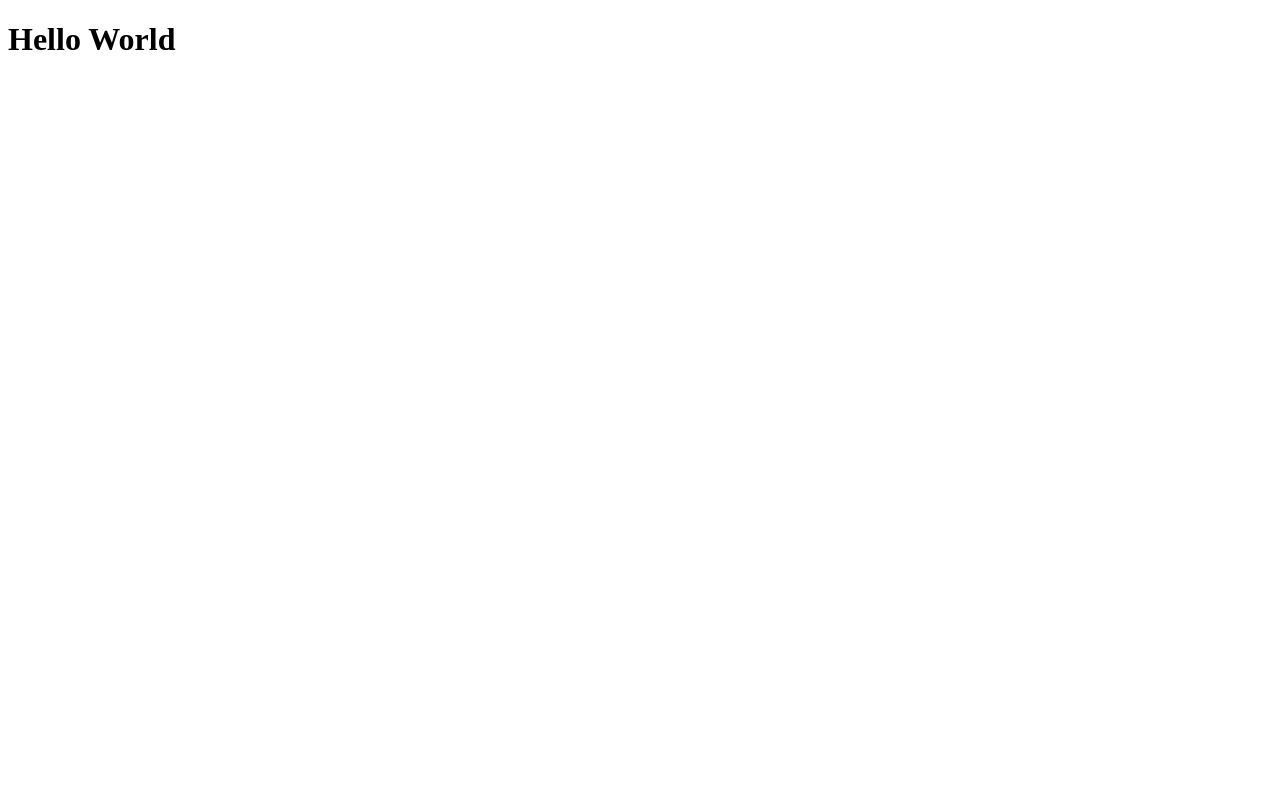
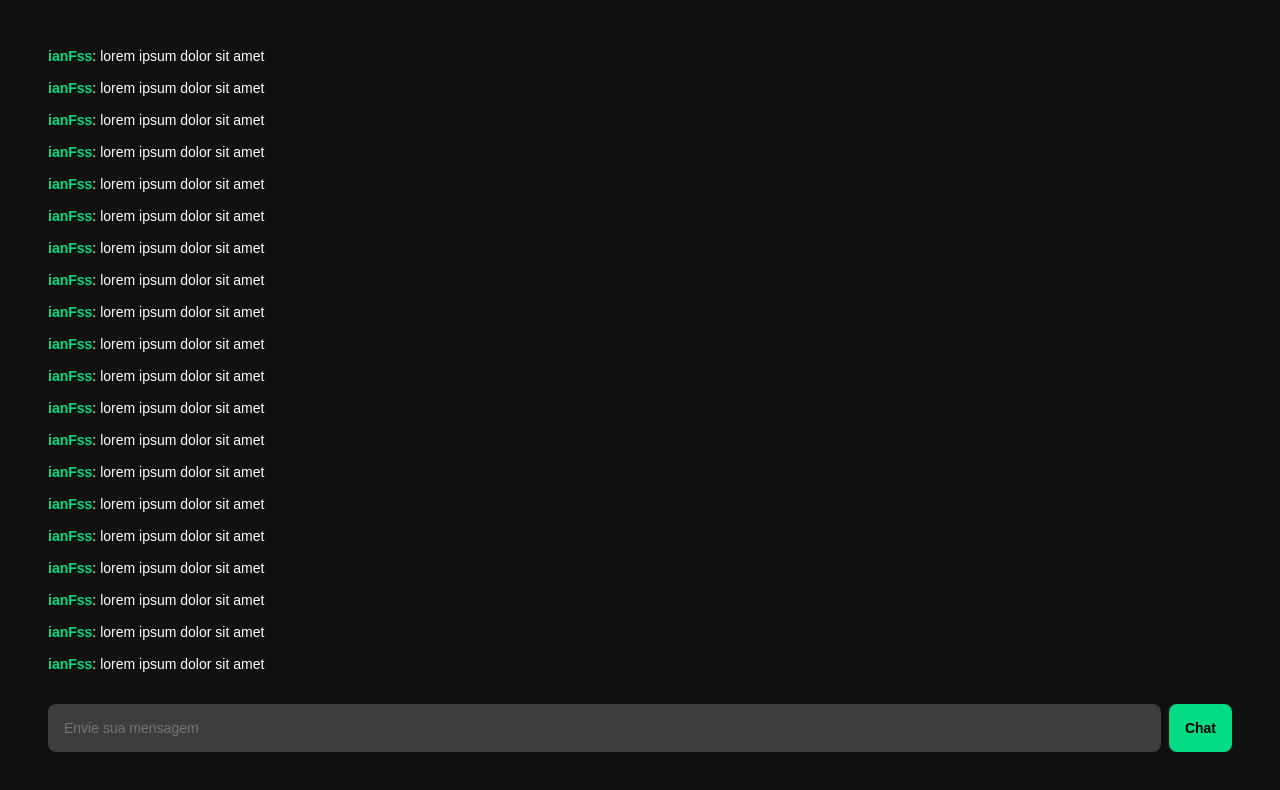
Before and after one commit to ianfilipe/chat-app, a React (Vite) app: page / in a window 1280 px wide. Shown: the top 790 px of the page. Built offline with nearby package versions, Linux system fonts and the light colour scheme.

Commit message:
layout done

```diff
--- a/package.json
+++ b/package.json
@@ -9,8 +9,10 @@
     "preview": "vite preview"
   },
   "dependencies": {
+    "@types/styled-components": "^5.1.25",
     "react": "^18.2.0",
-    "react-dom": "^18.2.0"
+    "react-dom": "^18.2.0",
+    "styled-components": "^5.3.5"
   },
   "devDependencies": {
     "@types/react": "^18.0.15",
--- a/src/App.tsx
+++ b/src/App.tsx
@@ -1,11 +1,7 @@
-import { useState } from 'react'
-import reactLogo from './assets/react.svg'
+import Chat from "./components/Chat";
 
 function App() {
-
-  return (
-    <h1>Hello World</h1>
-  )
+  return <Chat />;
 }
 
-export default App
+export default App;
--- /dev/null
+++ b/src/components/Button/index.tsx
@@ -0,0 +1,22 @@
+import styled from "styled-components";
+
+const StyledButton = styled.button`
+  background: var(--color-background-button);
+  color: var(--color-black);
+  font-weight: 600;
+  padding: 16px;
+  border-radius: 8px;
+  &:hover {
+    cursor: pointer;
+  }
+`;
+
+interface Props {
+  children: React.ReactNode;
+}
+
+function Button({ children }: Props) {
+  return <StyledButton>{children}</StyledButton>;
+}
+
+export default Button;
--- /dev/null
+++ b/src/components/Chat/ChatLog/ChatMessage/index.tsx
@@ -0,0 +1,25 @@
+import styled from "styled-components";
+
+const StyledChatMessage = styled.div`
+  display: flex;
+`;
+
+const UserName = styled.span`
+  font-weight: 600;
+  color: #00db84;
+`;
+
+const UserMessage = styled.span`
+  color: var(--color-white);
+`;
+
+function ChatMessage() {
+  return (
+    <StyledChatMessage>
+      <UserName>ianFss</UserName>
+      <UserMessage>: lorem ipsum dolor sit amet</UserMessage>
+    </StyledChatMessage>
+  );
+}
+
+export default ChatMessage;
--- /dev/null
+++ b/src/components/Chat/ChatLog/index.tsx
@@ -0,0 +1,90 @@
+import styled from "styled-components";
+import ChatMessage from "./ChatMessage";
+
+const StyledChatLog = styled.div`
+  display: flex;
+  flex-direction: column;
+  gap: 16px;
+  flex: 1;
+  margin-bottom: 16px;
+  overflow-y: scroll;
+  /* width */
+  ::-webkit-scrollbar {
+    width: 4px;
+  }
+
+  /* Track */
+  ::-webkit-scrollbar-track {
+    background: transparent;
+  }
+
+  /* Handle */
+  ::-webkit-scrollbar-thumb {
+    border-radius: 9999px;
+    background: #888;
+  }
+
+  /* Handle on hover */
+  ::-webkit-scrollbar-thumb:hover {
+    background: #555;
+  }
+`;
+
+function ChatLog() {
+  return (
+    <StyledChatLog>
+      <ChatMessage />
+      <ChatMessage />
+      <ChatMessage />
+      <ChatMessage />
+      <ChatMessage />
+      <ChatMessage />
+      <ChatMessage />
+      <ChatMessage />
+      <ChatMessage />
+      <ChatMessage />
+      <ChatMessage />
+      <ChatMessage />
+      <ChatMessage />
+      <ChatMessage />
+      <ChatMessage />
+      <ChatMessage />
+      <ChatMessage />
+      <ChatMessage />
+      <ChatMessage />
+      <ChatMessage />
+      <ChatMessage />
+      <ChatMessage />
+      <ChatMessage />
+      <ChatMessage />
+      <ChatMessage />
+      <ChatMessage />
+      <ChatMessage />
+      <ChatMessage />
+      <ChatMessage />
+      <ChatMessage />
+      <ChatMessage />
+      <ChatMessage />
+      <ChatMessage />
+      <ChatMessage />
+      <ChatMessage />
+      <ChatMessage />
+      <ChatMessage />
+      <ChatMessage />
+      <ChatMessage />
+      <ChatMessage />
+      <ChatMessage />
+      <ChatMessage />
+      <ChatMessage />
+      <ChatMessage />
+      <ChatMessage />
+      <ChatMessage />
+      <ChatMessage />
+      <ChatMessage />
+      <ChatMessage />
+      <ChatMessage />
+    </StyledChatLog>
+  );
+}
+
+export default ChatLog;
--- /dev/null
+++ b/src/components/Chat/SendChat/index.tsx
@@ -0,0 +1,19 @@
+import styled from "styled-components";
+import Button from "../../Button";
+import Input from "../../Input";
+
+const StyledSendChat = styled.div`
+  display: flex;
+  gap: 8px;
+`;
+
+function SendChat() {
+  return (
+    <StyledSendChat>
+      <Input placeholder="Envie sua mensagem" />
+      <Button>Chat</Button>
+    </StyledSendChat>
+  );
+}
+
+export default SendChat;
--- /dev/null
+++ b/src/components/Chat/index.tsx
@@ -0,0 +1,20 @@
+import styled from "styled-components";
+import ChatLog from "./ChatLog";
+import SendChat from "./SendChat";
+
+const StyledChat = styled.div`
+  display: flex;
+  flex-direction: column;
+  height: calc(100vh - 96px);
+`;
+
+function Chat() {
+  return (
+    <StyledChat>
+      <ChatLog />
+      <SendChat />
+    </StyledChat>
+  );
+}
+
+export default Chat;
--- /dev/null
+++ b/src/components/Container/index.tsx
@@ -0,0 +1,16 @@
+import React from "react";
+import styled from "styled-components";
+
+const StyledContainer = styled.div`
+  padding: 48px;
+`;
+
+interface Props {
+  children: React.ReactNode;
+}
+
+function Container({ children }: Props) {
+  return <StyledContainer>{children}</StyledContainer>;
+}
+
+export default Container;
--- /dev/null
+++ b/src/components/Input/index.tsx
@@ -0,0 +1,19 @@
+import styled from "styled-components";
+
+const StyledInput = styled.input`
+  background: var(--color-background-input);
+  padding: 16px;
+  border-radius: 8px;
+  color: var(--color-white);
+  width: 100%;
+`;
+
+interface Props {
+  placeholder: string;
+}
+
+function Input({ placeholder }: Props) {
+  return <StyledInput placeholder={placeholder} />;
+}
+
+export default Input;
--- a/src/main.tsx
+++ b/src/main.tsx
@@ -1,9 +1,14 @@
-import React from 'react'
-import ReactDOM from 'react-dom/client'
-import App from './App'
+import React from "react";
+import ReactDOM from "react-dom/client";
+import App from "./App";
+import Container from "./components/Container";
+import { GlobalStyle } from "./styles/GlobalStyle";
 
-ReactDOM.createRoot(document.getElementById('root') as HTMLElement).render(
+ReactDOM.createRoot(document.getElementById("root") as HTMLElement).render(
   <React.StrictMode>
-    <App />
+    <GlobalStyle />
+    <Container>
+      <App />
+    </Container>
   </React.StrictMode>
-)
+);
--- /dev/null
+++ b/src/styles/GlobalStyle.ts
@@ -0,0 +1,30 @@
+import { createGlobalStyle } from "styled-components";
+
+export const GlobalStyle = createGlobalStyle`
+  * {
+    margin: 0;
+    padding: 0;
+    box-sizing: border
+  }
+
+  html, body, #root {
+    background: var(--color-background);
+    color: var(--color-white);
+    height: 100%;
+  }
+
+  *, button, input {
+    border: 0;
+    outline: 0;
+    font-family: sans-serif;
+    font-size: 14px;
+  }
+
+  :root {
+    --color-white: #fff;
+    --color-black: #000;
+    --color-background-button: #00DB84;
+    --color-background-input: #3C3E3D;
+    --color-background: #0F100F;
+  }
+`;
```
Also changed, not shown: 1 other file (tests, documents, lock files or other folders).
